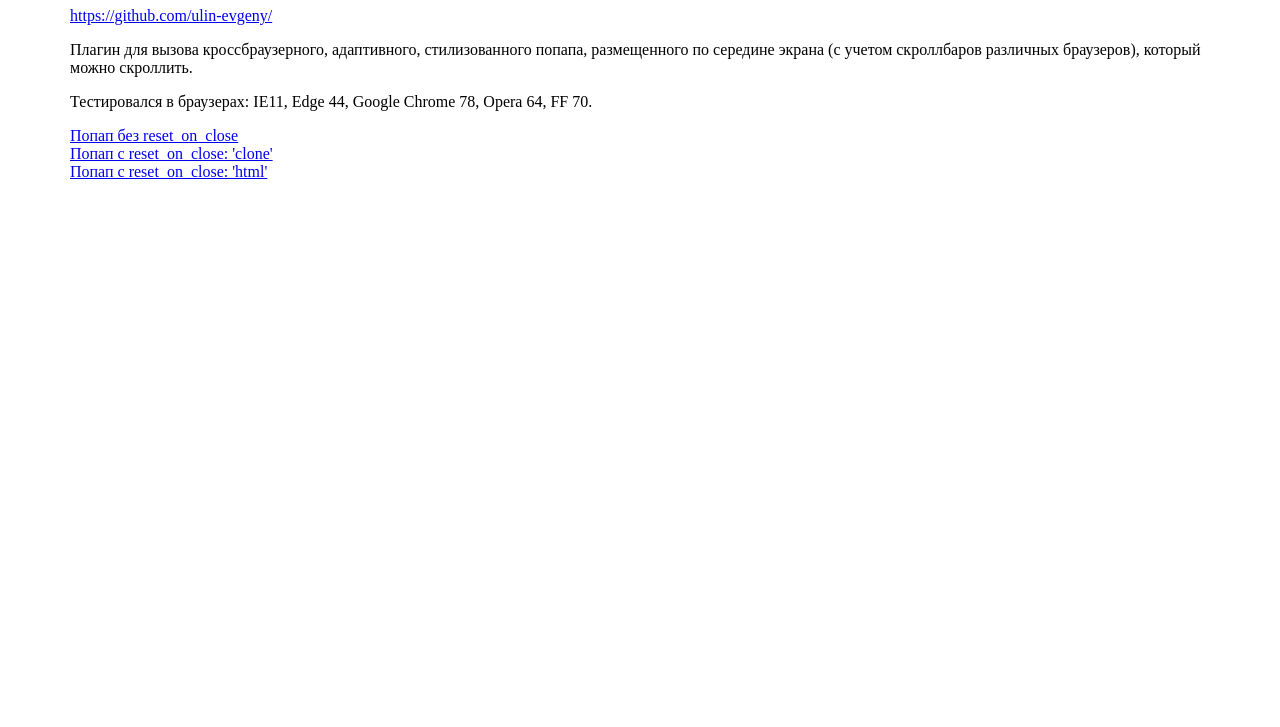
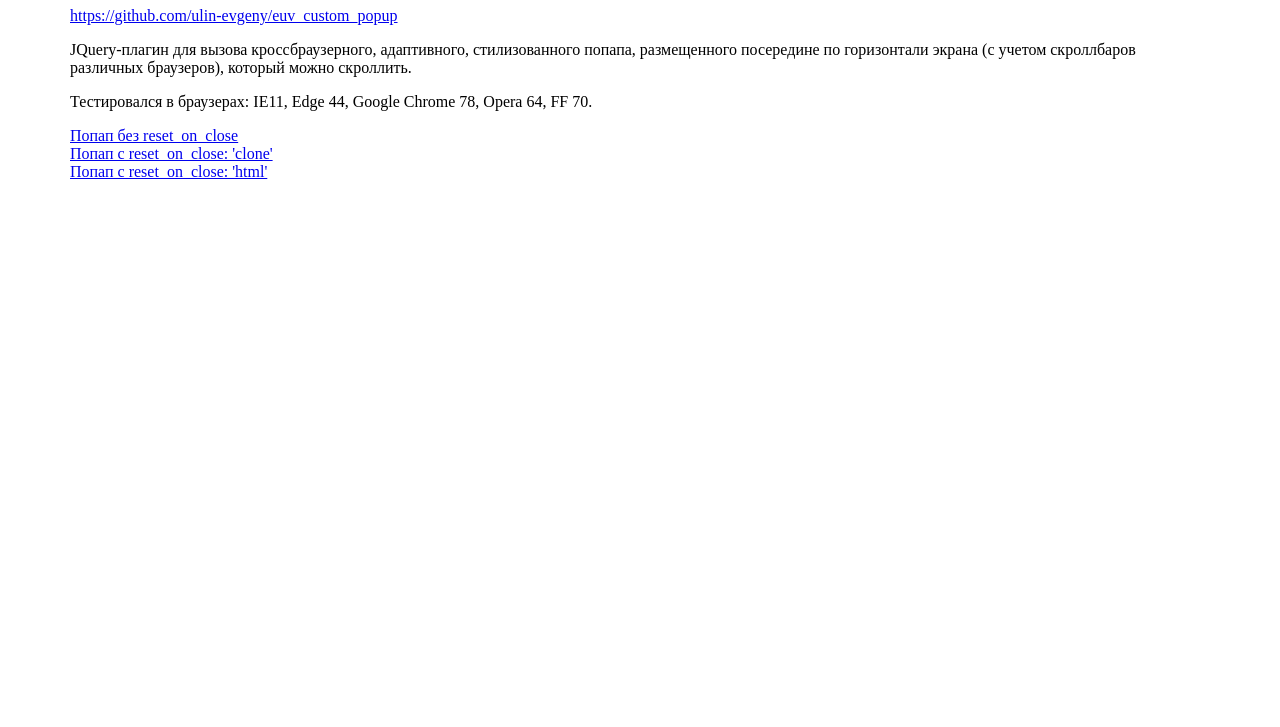
Before and after one commit to ulin-evgeny/euv_custom_popup, a plain HTML site: page examples/index.html in a window 1280 px wide. Shown: the part 73-800 px from the top of the page. Drawn offline with Linux system fonts and the light colour scheme.

Commit message:
Подправил информацию о плагине в euv_custom_popup.js Скомпилировал .scss в .css (там не хватало несколько строк). Изменил некоторый текст в index.html.

```diff
--- a/examples/index.html
+++ b/examples/index.html
@@ -13,10 +13,10 @@
 <div class="container">
   <h1>euv_custom_popup v1.0.0</h1>
   <p>
-    <a href="https://github.com/ulin-evgeny/">https://github.com/ulin-evgeny/</a>
+    <a href="https://github.com/ulin-evgeny/euv_custom_popup">https://github.com/ulin-evgeny/euv_custom_popup</a>
   </p>
   <p>
-    Плагин для вызова кроссбраузерного, адаптивного, стилизованного попапа, размещенного по середине экрана (с учетом скроллбаров различных браузеров), который можно скроллить.
+    JQuery-плагин для вызова кроссбраузерного, адаптивного, стилизованного попапа, размещенного посередине по горизонтали экрана (с учетом скроллбаров различных браузеров), который можно скроллить.
   </p>
   <p>Тестировался в браузерах: IE11, Edge 44, Google Chrome 78, Opera 64, FF 70.</p>
 
```
Also changed, not shown: css/euv_custom_popup.css (+8 -6 lines), js/euv_custom_popup.js (+4 -4 lines).
